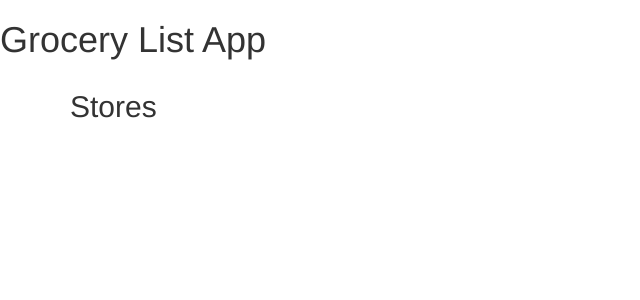
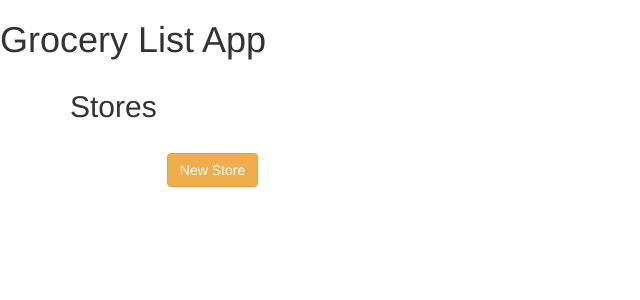
Before and after one commit to sambbaron/grocery_list, a Flask app: page /stores in a window 1280 px wide. Shown: the top 300 px of the page, without its empty margins (0-640 px from the left). Run offline with Flask 2, Linux system fonts and the light colour scheme; parts of the project's set-up code (start-up, migrations or seed data) failed here and were passed over; some libraries are stand-ins or nearby versions.

Commit message:
Finish draft Store views and template
Use one template with multiple views. Combine post/put methods
to reuse form update process. No view/method for deleting store.
Could refactor with macros later.

```diff
--- a/grocery_list/templates/stores.html
+++ b/grocery_list/templates/stores.html
@@ -10,56 +10,66 @@
                     <a class="list-group-item" href="/stores/{{ store.store_id }}">{{ store.nickname }}</a>
                 {% endfor %}
             </div>
+            <br>
+            <a href="/stores/new"><button class="btn btn-warning center-block">New Store</button></a>
         </div>
         <div id="store-detail-container" class="col-md-8">
             <div id="store-detail-form">
-                {% if store %}
-                    <form name="store-detail" class="form-horizontal" id="store-detail" method={% if not store.store_id %}"post"{% else %}"post"{% endif %}
-                    action={% if not store.store_id %}"/stores/new"{% else %}"/stores/{{ store.store_id }}"{% endif %} >
+                {% if store != "empty" %}
+                    <form name="store-detail" class="form-horizontal" id="store-detail" method="post"
+                    action={% if store == "new" %}"/stores/new"{% else %}"/stores/{{ store.store_id }}"{% endif %} >
 
                         <label for="store.name" class="col-md-2 control-label">Name</label>
                         <div class="form-group">
-                            <div class="col-md-6"><input type="text" id="store.name" name="store.name" class="form-control" value="{{ store.store.name }}"></div>
+                            <div class="col-md-6"><input type="text" id="store.name" name="store.name" class="form-control"
+                                                         value="{% if store != "new" %}{{ store.store.name }}{% endif %}"></div>
                         </div>
 
                         <label for="nickname" class="col-md-2 control-label">Nickname</label>
                         <div class="form-group">
-                            <div class="col-md-6"><input type="text" id="nickname" name="nickname" class="form-control" value="{{ store.nickname }}"></div>
+                            <div class="col-md-6"><input type="text" id="nickname" name="nickname" class="form-control"
+                                                         value="{% if store != "new" %}{{ store.nickname }}{% endif %}"></div>
                         </div>
 
                         <label for="store.street_address" class="col-md-2 control-label">Street Address</label>
                         <div class="form-group">
-                            <div class="col-md-6"><input type="text" id="store.street_address" name="store.street_address" class="form-control" value="{{ store.store.street_address }}"></div>
+                            <div class="col-md-6"><input type="text" id="store.street_address" name="store.street_address" class="form-control"
+                                                         value="{% if store != "new" %}{{ store.store.street_address }}{% endif %}"></div>
                         </div>
 
                         <label for="store.city" class="col-md-2 control-label">City</label>
                         <div class="form-group">
-                            <div class="col-md-6"><input type="text" id="store.city" name="store.city" class="form-control" value="{{ store.store.city }}"></div>
+                            <div class="col-md-6"><input type="text" id="store.city" name="store.city" class="form-control"
+                                                         value="{% if store != "new" %}{{ store.store.city }}{% endif %}"></div>
                         </div>
 
                         <label for="store.state" class="col-md-2 control-label">State</label>
                         <div class="form-group">
-                            <div class="col-md-6"><input type="text" id="store.state" name="store.state" class="form-control" value="{{ store.store.state }}"></div>
+                            <div class="col-md-6"><input type="text" id="store.state" name="store.state" class="form-control"
+                                                         value="{% if store != "new" %}{{ store.store.state }}{% endif %}"></div>
                         </div>
 
                         <label for="store.postal_code" class="col-md-2 control-label">Zip Code</label>
                         <div class="form-group">
-                            <div class="col-md-6"><input type="text" id="store.postal_code" name="store.postal_code" class="form-control" value="{{ store.store.postal_code }}"></div>
+                            <div class="col-md-6"><input type="text" id="store.postal_code" name="store.postal_code" class="form-control"
+                                                         value="{% if store != "new" %}{{ store.store.postal_code }}{% endif %}"></div>
                         </div>
 
                         <label for="store.country" class="col-md-2 control-label">Country</label>
                         <div class="form-group">
-                            <div class="col-md-6"><input type="text" id="store.country" name="store.country" class="form-control" value="{{ store.store.country }}"></div>
+                            <div class="col-md-6"><input type="text" id="store.country" name="store.country" class="form-control"
+                                                         value="{% if store != "new" %}{{ store.store.country }}{% endif %}"></div>
                         </div>
 
                         <label for="store.default" class="col-md-2 control-label">Default</label>
                         <div class="form-group">
-                            <div class="col-md-2"><input type="checkbox" id="store.default" name="default" class="form-control" {% if store.store.default %}checked{% endif %}></div>
+                            <div class="col-md-2"><input type="checkbox" id="store.default" name="default" class="form-control"
+                                                         {% if store != "new" %}{% if store.store.default %}checked{% endif %}{% endif %}></div>
                         </div>
 
                         <div class="form-group">
                             <div class="col-md-offset-2 col-md-6">
-                                <button type="submit" class="btn btn-primary">Submit</button>
+                                <button type="submit" class="btn btn-primary center-block">Submit</button>
                             </div>
                         </div>
                     </form>
--- a/grocery_list/views.py
+++ b/grocery_list/views.py
@@ -29,7 +29,7 @@ def index():
         return redirect(url_for("routes"))
     # Else redirect to Stores
     else:
-        return redirect(url_for("stores_get"))
+        return redirect(url_for("store_get"))
 
 
 @app.route("/login", methods=["GET", "POST"])
@@ -161,20 +161,22 @@ def profile_put(id):
     return redirect(url_for("profile_get"))
 
 
+@app.route("/stores/new", methods=["GET"])
+@app.route("/stores/<int:id>", methods=["GET"])
 @app.route("/stores", methods=["GET"])
-@app.route("/stores/<int:id>", methods=["GET"])
 @login_required
-def stores_get(id=0):
-    """ Retrieve all stores or single store
-
-    All stores for list, single store for detail
+def store_get(id=0):
+    """ Retrieve all stores list and single store detail form
 
     Return:
-        stores template
+        New Store: Empty store detail form
+        Single Store: Store detail form for single store
+        All Stores: All store list with empty store detail form
     """
     # Retrieve all stores for current user
     stores = session.query(UserStore).filter(UserStore.user_id == current_user.get_id()).all()
 
+    # Single store provided
     if id != 0:
         # Retrieve single selected store
         user_store = session.query(UserStore).filter(UserStore.user_id == int(current_user.get_id()),
@@ -182,19 +184,52 @@ def stores_get(id=0):
         # Test whether store exists
         if user_store is None:
             flash("Could not find store with id {}".format(UserStore.store_id),"danger")
-            return redirect(url_for("stores_get"))
+            return redirect(url_for("store_get"))
+    # New store requested
+    elif request.path == "/stores/new":
+        # Set as new store entry
+        user_store = "new"
     else:
-        user_store = False
+        # Set as no store entry
+        user_store = "empty"
 
     return render_template("stores.html", stores=stores, store=user_store)
 
 
+@app.route("/stores/new", methods=["POST"])
+@login_required
+def store_post():
+    """ Create new store
+
+    Add store record and associate with current user
+    Data added with put method
+
+    Return:
+        Store put method to update data to new record
+    """
+    # Create new Store
+    store = Store(name="New Store")
+    session.add(store)
+    session.commit()
+
+    # Associate new Store with current User
+    user_store = UserStore(store_id = store.id,
+                           user_id = int(current_user.get_id())
+    )
+    session.add(user_store)
+    session.commit()
+
+    # Put form data to new Store
+    return store_put(store.id)
+
+
 @app.route("/stores/<int:id>", methods=["PUT", "POST"])
+@login_required
 def store_put(id):
     """ Edit existing store
 
     Return:
-        Refresh store page
+        Single store page
     """
     # Return form data
     data = request.form
@@ -203,8 +238,8 @@ def store_put(id):
                                                      UserStore.store_id == id).first()
     # Test whether UserStore record exists
     if not user_store:
-        flash("Could not find store with id {}".format(UserStore.store_id),"danger")
-        return redirect(url_for("stores_get"))
+        flash("Could not find store with id {} for current user".format(UserStore.store_id),"danger")
+        return redirect(url_for("store_get"))
 
     # Set table objects for SQL update
     user_store_tbl = UserStore.__table__
@@ -231,8 +266,9 @@ def store_put(id):
     engine.execute(stmt)
 
     flash("Successfully updated store", "success")
-    return redirect("{}/{}".format(url_for("stores_get"), id))
+    return redirect("{}/{}".format(url_for("store_get"), id))
 
+# TODO: Default value not passing through form
 
 @app.route("/routes")
 @login_required
```
